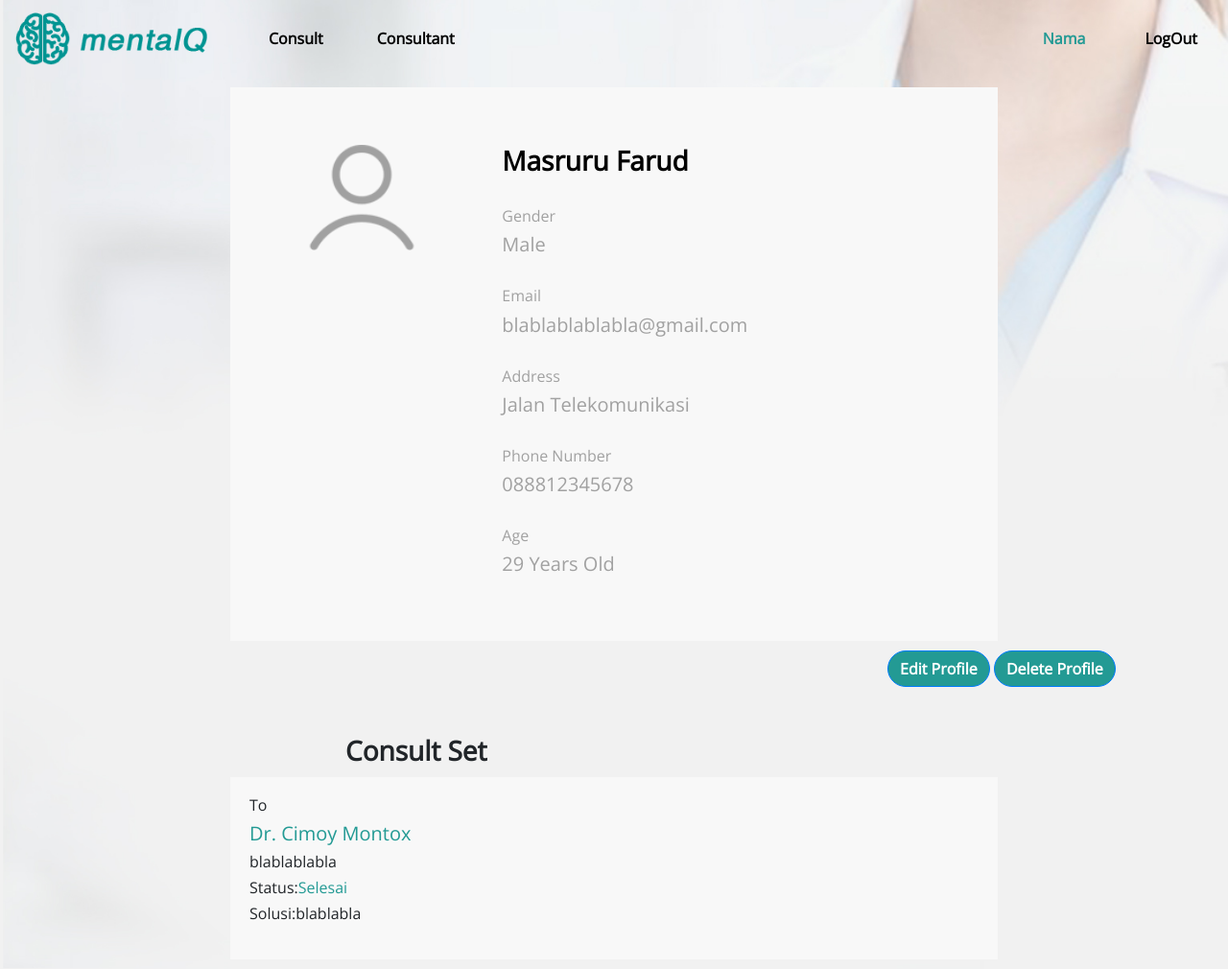
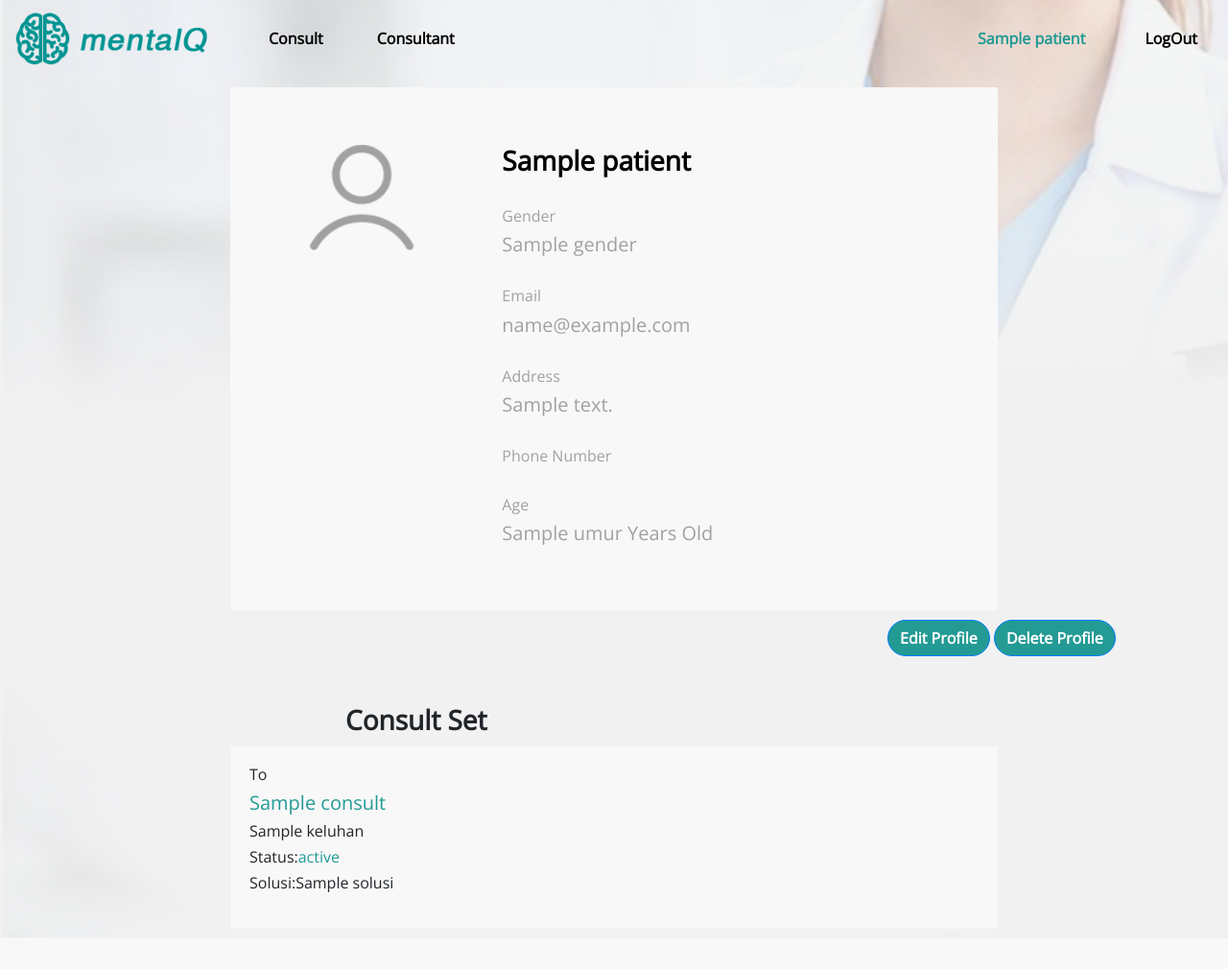
Before and after one commit to faizaaulia/mentalq, a CodeIgniter app: the page made by application/views/ProfilePasien.php in a window 1280 px wide. Shown: the whole page at 96% size. After the commit the page ends 977 px from the top, so only its background shows below. Run offline with CodeIgniter, Linux system fonts and the light colour scheme; tables that the repository leaves empty hold one stand-in row (values such as "Sample post"); the template is opened without the code that fills it: most values are stand-ins (such as "Sample title", 1, 10 or a date in 2020).

Commit message:
BackEnd Home dan ProfilePasien

```diff
--- a/application/controllers/tes.php
+++ b/application/controllers/Home.php
@@ -1,11 +1,8 @@
 <?php
 defined('BASEPATH') OR exit('No direct script access allowed');
 
-class tes extends CI_Controller{
+class Home extends CI_Controller{
     public function index(){
-        $this->load->view('ProfilePasien');
-    }
-    public function home(){
         $this->load->view('home');
     }
 }
--- a/application/views/ProfilePasien.php
+++ b/application/views/ProfilePasien.php
@@ -27,7 +27,8 @@
             </li>
           </ul>
           <span class="navbar-text">
-            <a class="nav-link profile" href="#">Nama <span class="sr-only">(current)</span></a>
+            <!-- <a class="nav-link profile" href="#">Nama <span class="sr-only">(current)</span></a> -->
+            <a class="nav-link profile" href="#"><?php echo $patients->namaPasien?> <span class="sr-only">(current)</span></a>
           </span>
           <span>
             <a class="nav-link login" href="#">LogOut <span class="sr-only">(current)</span></a>
@@ -41,22 +42,30 @@
                 <img src="<?= base_url('assets/PATIENT ICON.png')?>" alt="">
             </div>
             <div class="col-md-8">
-                <h3 class="namapasien">Masruru Farud</h3>
+
+                <!-- <h3 class="namapasien">Masruru Farud</h3> -->
+                <h3 class="namapasien"><?php echo $patients->namaPasien?> </h3>
                 <br>
                 <h6>Gender</h6>
-                <h5>Male</h5>
+                <!-- <h5>Male</h5> -->
+                <h5><?php echo $patients->gender?></h5>
                 <br>
                 <h6>Email</h6>
-                <h5>blablablablabla@gmail.com</h5>
+                <!-- <h5>blablablablabla@gmail.com</h5> -->
+                <h5><?php echo $patients->email?></h5>
                 <br>
                 <h6>Address</h6>
-                <h5>Jalan Telekomunikasi</h5>
+                <!-- <h5>Jalan Telekomunikasi</h5> -->
+                <h5><?php echo $patients->alamat?></h5>
                 <br>
                 <h6>Phone Number</h6>
-                <h5>088812345678</h5>
+                <!-- <h5>088812345678</h5> -->
+                <h5><?php echo $patients->noHP?></h5>
                 <br>
                 <h6>Age</h6>
-                <h5>29 Years Old</h5>
+                <!-- <h5>29 Years Old</h5> -->
+                <h5><?php echo $patients->umur?> Years Old</h5>
+
             </div>
         </div>
     </div>
@@ -70,23 +79,25 @@
         <div class="tulisanconsult">
             <h3>Consult Set</h3>
         </div>
-        <div class="kotakconsult">
+        <?php foreach($consult->result() as $cs): ?>
+          <div class="kotakconsult">
             <div class="isikotak">
                 <h6>To</h6>
-                <h5 class="dokter">Dr. Cimoy Montox</h5>
-                <h6>blablablabla</h5>
+                <h5 class="dokter"><?php echo $cs->namaConsultant?></h5>
+                <h6><?php echo $cs->keluhan?></h5>
                 <div class="container">
                     <div class="row">
                         <h6>Status: </h6>
-                        <h6 class="status"> Selesai</h6>
+                        <h6 class="status"> <?php echo $cs->status?></h6>
                     </div>
                 <div class="row">
                     <h6>Solusi: </h6>
-                    <h6> blablabla</h6>
+                    <h6> <?php echo $cs->solusi?></h6>
                 </div>
             </div>
         </div>
         </div>
+        <?php endforeach ?>
     </section>
 
     <!-- Optional JavaScript -->
```
Also changed, not shown: application/controllers/Patient.php (added, +18 -0 lines), application/models/Patient_model.php (added, +20 -0 lines), mentalq.sql (+4 -9 lines).
